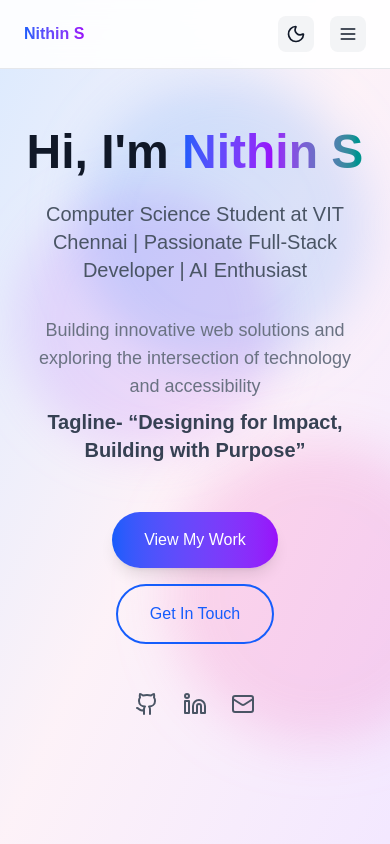
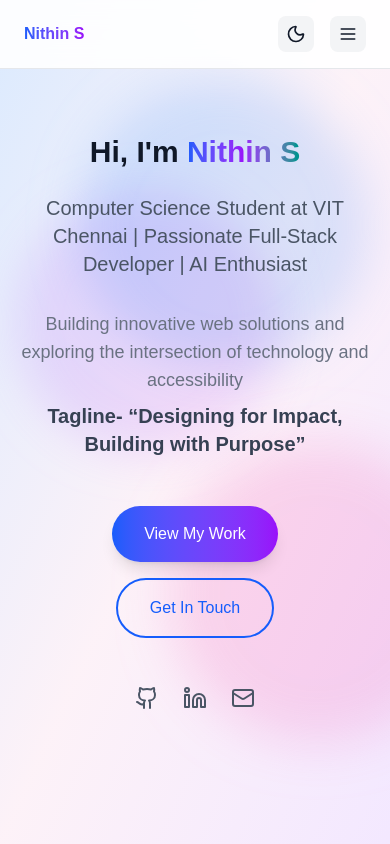
Before and after one commit to Nithin-250/portfolio, a Next.js app: page / in a window 390 px wide. Shown: the top 844 px of the page. Built offline with nearby package versions, Linux system fonts and the light colour scheme.

Commit message:
Update page.tsx

```diff
--- a/app/page.tsx
+++ b/app/page.tsx
@@ -166,14 +166,16 @@ export default function Portfolio() {
           <div className="absolute bottom-20 left-40 w-72 h-72 bg-pink-400 rounded-full mix-blend-multiply filter blur-xl opacity-20 animate-blob animation-delay-4000" />
         </div>
 
-        <div className="container mx-auto px-6 text-center relative z-10">
+        <div className="container mx-auto px-4 text-center relative z-10">
           <motion.div initial={{ opacity: 0, y: 30 }} animate={{ opacity: 1, y: 0 }} transition={{ duration: 0.8 }}>
-            <h1 className="text-5xl md:text-7xl font-bold mb-6">
-              Hi, I&apos;m{' '}
-              <span className="bg-gradient-to-r from-blue-600 via-purple-600 to-teal-600 bg-clip-text text-transparent">
-                Nithin S
-              </span>
-            </h1>
+            <h1 className="text-3xl sm:text-5xl md:text-7xl font-bold mb-6 relative z-10">
+             Hi, I&apos;m{' '}
+             <span className="bg-gradient-to-r from-blue-600 via-purple-600 to-teal-600 bg-clip-text text-transparent">
+             Nithin S
+             </span>
+             </h1>
+
+
             <p className="text-xl md:text-2xl text-gray-600 dark:text-gray-300 mb-8 max-w-3xl mx-auto">
               Computer Science Student at VIT Chennai | Passionate Full-Stack Developer | AI Enthusiast
             </p>
```
